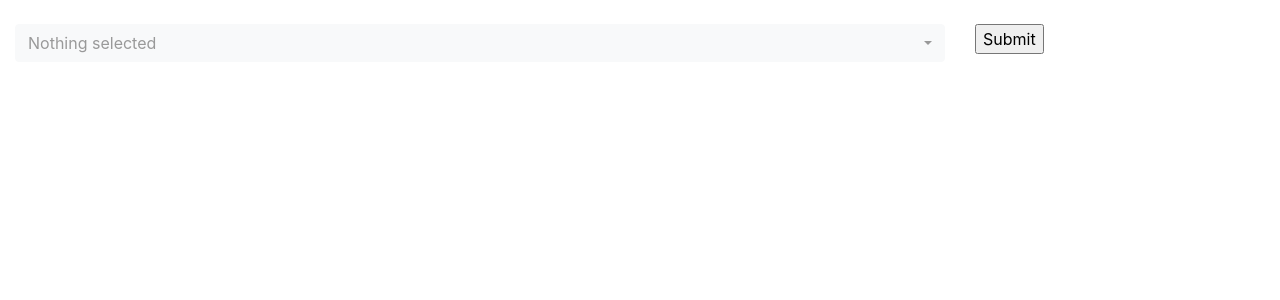
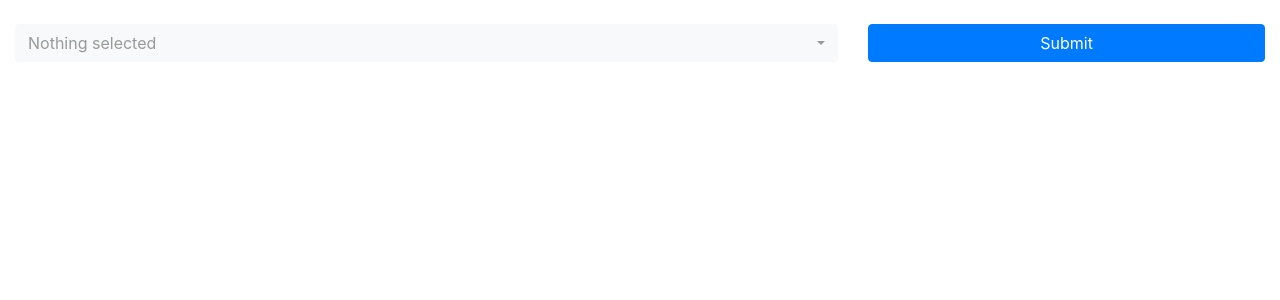
Before and after one commit to rex-87/pythonanywhere_rex87, a Django app: template covid19_plots/templates/covid19_plots/edit.html in a window 1280 px wide. Shown: the top 300 px of the page. Run offline with Django 3.2, Linux system fonts and the light colour scheme; the template is opened without the code that fills it: most values are stand-ins (such as "Sample title", 1, 10 or a date in 2020); parts of the project's set-up code (start-up, migrations or seed data) failed here and were passed over; some libraries are stand-ins or nearby versions.

Commit message:
added edit button

```diff
--- a/covid19_plots/templates/covid19_plots/edit.html
+++ b/covid19_plots/templates/covid19_plots/edit.html
@@ -10,7 +10,7 @@
 	<div class="container-fluid">
 
 		<div class="row">
-			<div class="col-9">
+			<div class="col-8">
 				<select class="selectpicker" data-actions-box="true" data-width='100%' name="selected_country_l" id="country_select" data-live-search="true" show-tick multiple>
 					{% for country in country_l %}
 				  		<option value="{{country}}" {% if country in selected_country_l %}selected{% endif %}>{{country}}</option>
@@ -18,7 +18,7 @@
 				</select>
 			</div>
 			<div class="col">
-				<input type="submit" value="Submit">
+				<input class="btn btn-primary btn-block" type="submit" value="Submit">
 			</div>
 		</div>
 
--- a/covid19_plots/templates/covid19_plots/index.html
+++ b/covid19_plots/templates/covid19_plots/index.html
@@ -6,4 +6,10 @@
     {{fig_html}}
     {% endautoescape %}
 
+    <br>
+    <div class="container">
+	<a href="/covid19_plots/edit" type="button" class="btn btn-primary btn-block">Edit plots</a>
+    </div>
+    <br>
+
 {% endblock %}
```
